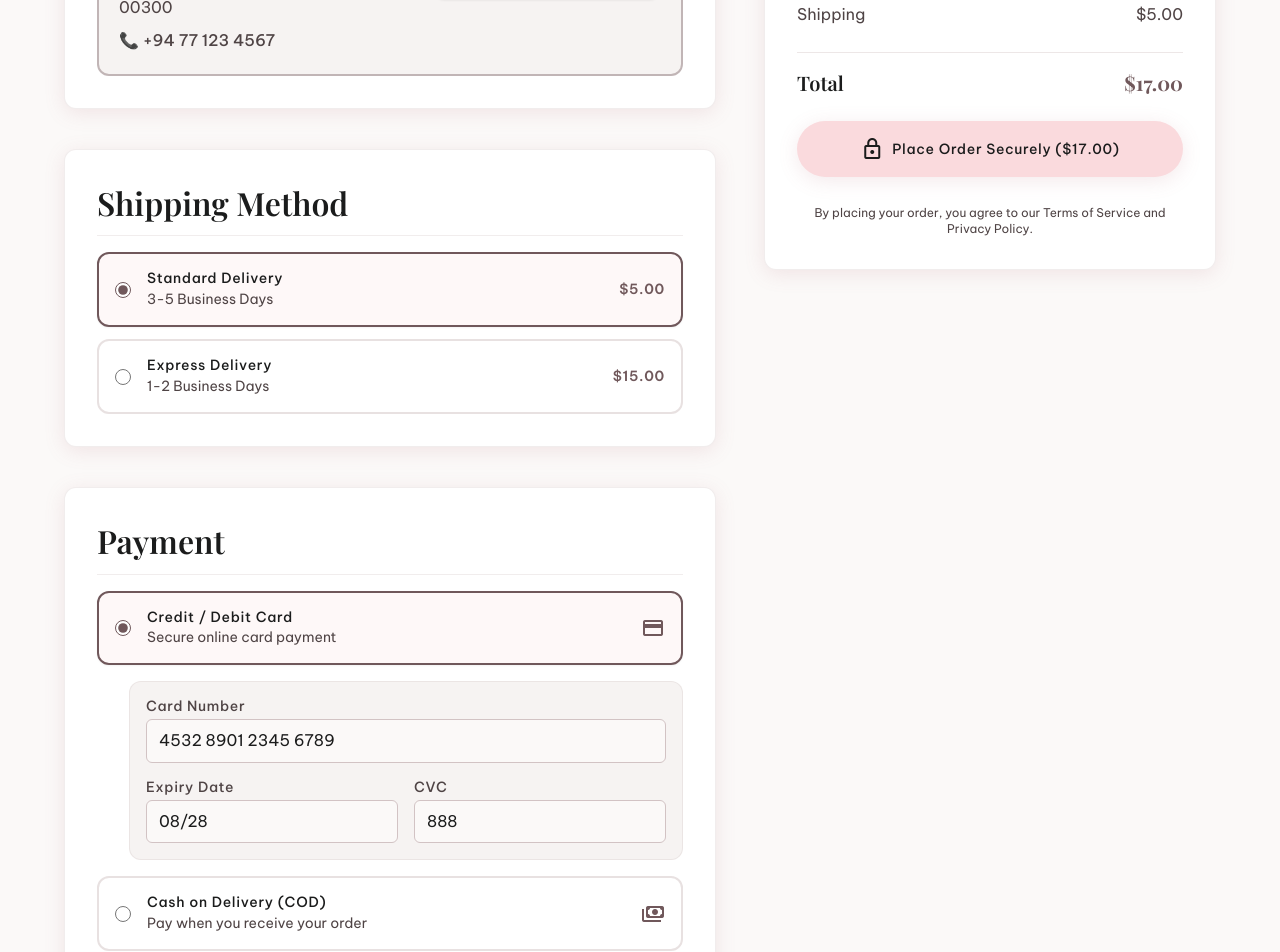
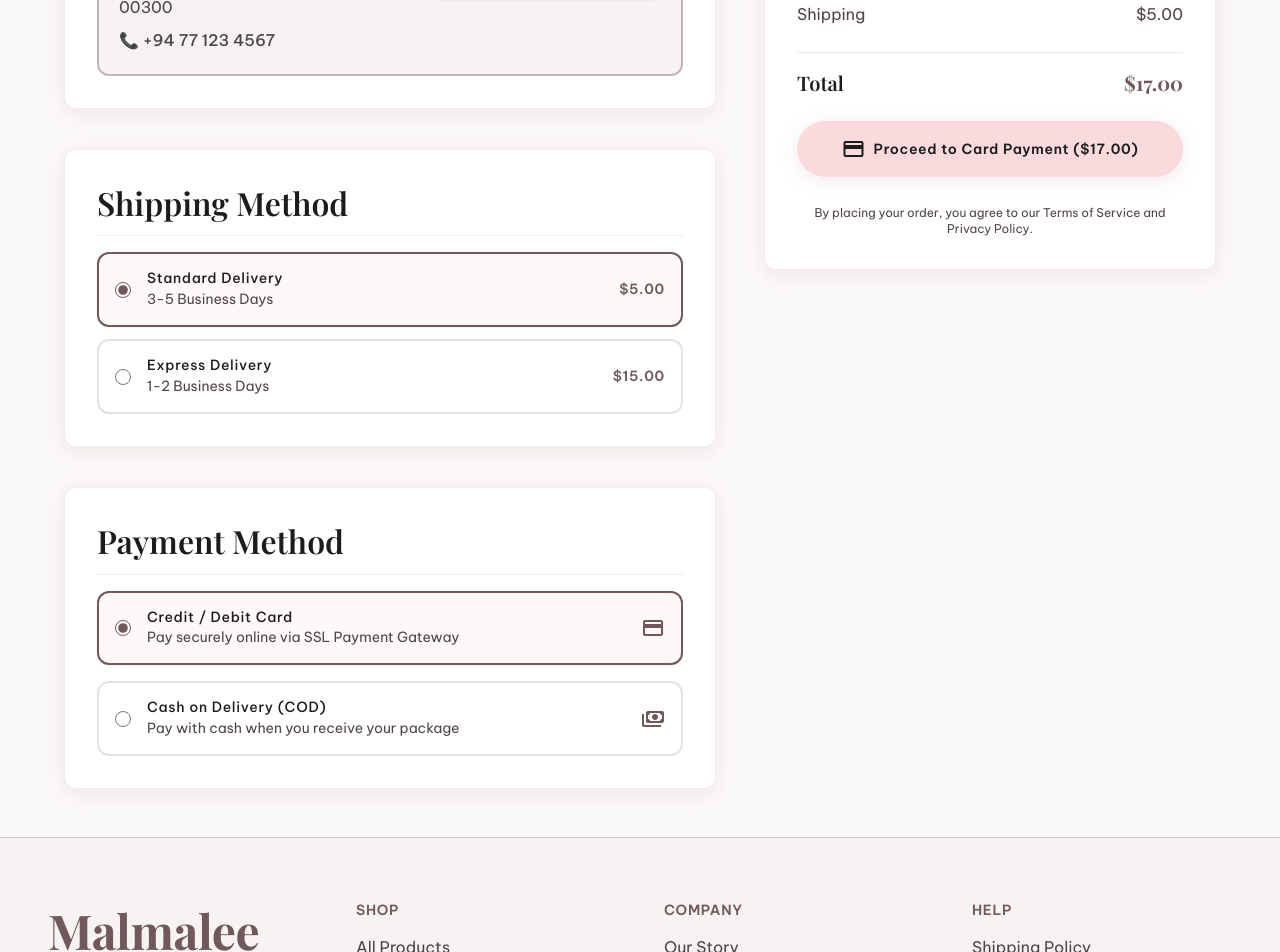
Before and after one commit to Dinisuru1230/DsoftWeb, a React (Vite) app in the folder Frontend/: page /checkout in a window 1280 px wide. Shown: the part 520-1472 px from the top of the page. Built offline with nearby package versions, Linux system fonts and the light colour scheme; a web font is replaced by a local one.

Commit message:
delevery option updated

```diff
--- a/Frontend/src/pages/Checkout.jsx
+++ b/Frontend/src/pages/Checkout.jsx
@@ -32,14 +32,10 @@ export default function Checkout() {
     city: user?.city || 'Colombo 03',
     district: user?.state || 'Western Province',
     postalCode: user?.postalCode || '00300',
-    cardNumber: '4532 8901 2345 6789',
-    cardExp: '08/28',
-    cardCvc: '888',
   });
 
   const [shippingMethod, setShippingMethod] = useState('standard');
   const [paymentMethod, setPaymentMethod] = useState('card');
-  const [ordered, setOrdered] = useState(false);
 
   const availableCities = SRI_LANKA_CITIES_BY_PROVINCE[form.district] || ALL_SRI_LANKA_CITIES;
 
@@ -58,29 +54,32 @@ export default function Checkout() {
     });
   }
 
+  // Calculate custom per-product shipping rates dynamically from items in cart
+  const maxProductStandardShipping = Math.max(
+    ...items.map((i) => (i.standardShipping !== undefined ? Number(i.standardShipping) : 5.00)),
+    5.00
+  );
+  const maxProductExpressShipping = Math.max(
+    ...items.map((i) => (i.expressShipping !== undefined ? Number(i.expressShipping) : 15.00)),
+    15.00
+  );
+
+  const standardFee = totalPrice > 50 ? 0 : maxProductStandardShipping;
+  const expressFee = maxProductExpressShipping;
+
+  const shippingCost = shippingMethod === 'express' ? expressFee : standardFee;
+  const finalTotal = totalPrice + shippingCost;
+
   function handleSubmit(e) {
     e.preventDefault();
-    setOrdered(true);
-    clearCart();
-    setTimeout(() => navigate('/account'), 2500);
-  }
-
-  const shippingCost = shippingMethod === 'express' ? 15.00 : (totalPrice > 50 ? 0 : 5.00);
-  const finalTotal = totalPrice + shippingCost;
-
-  if (ordered) {
-    return (
-      <main className="flex-grow flex items-center justify-center py-24 px-5">
-        <div className="text-center bg-surface-container-lowest p-10 rounded-2xl shadow-ambient max-w-md w-full border border-outline-variant/30">
-          <span className="material-symbols-outlined text-6xl text-primary mb-4 block">check_circle</span>
-          <h1 className="font-headline-md text-headline-md text-on-surface mb-2">Order Confirmed!</h1>
-          <p className="font-body-md text-body-md text-on-surface-variant mb-6">
-            Thank you for your order, {form.firstName} {form.lastName}. We're preparing your handcrafted items with magic!
-          </p>
-          <p className="font-label-sm text-label-sm text-outline">Redirecting to My Account...</p>
-        </div>
-      </main>
-    );
+    if (paymentMethod === 'card') {
+      // Navigate to dedicated Card Payment page with final amount
+      navigate('/checkout/payment', { state: { total: finalTotal } });
+    } else {
+      // COD selected: Clear cart and navigate directly to order confirmation page
+      clearCart();
+      navigate('/checkout/success');
+    }
   }
 
   return (
@@ -108,7 +107,7 @@ export default function Checkout() {
                 <button
                   type="button"
                   onClick={() => setIsCustomAddress(false)}
-                  className="font-label-sm text-label-sm text-primary font-bold hover:underline flex items-center gap-1"
+                  className="font-label-sm text-label-sm text-primary font-bold hover:underline flex items-center gap-1 cursor-pointer"
                 >
                   <span className="material-symbols-outlined text-[16px]">check_circle</span>
                   Use Default Saved Address
@@ -270,7 +269,7 @@ export default function Checkout() {
             )}
           </section>
 
-          {/* Shipping Method */}
+          {/* Shipping Method Section */}
           <section className="bg-surface-container-lowest rounded-xl p-6 md:p-8 shadow-ambient border border-outline-variant/30 space-y-4">
             <h2 className="font-headline-md-mobile md:font-headline-md text-headline-md-mobile md:text-headline-md text-on-background border-b border-outline-variant/30 pb-3">
               Shipping Method
@@ -296,7 +295,7 @@ export default function Checkout() {
                   <span className="block font-body-md text-body-md text-on-surface-variant text-sm mt-0.5">3-5 Business Days</span>
                 </span>
                 <span className="font-label-md text-label-md text-primary font-bold">
-                  {totalPrice > 50 ? 'FREE' : '$5.00'}
+                  {totalPrice > 50 ? 'FREE' : `$${maxProductStandardShipping.toFixed(2)}`}
                 </span>
               </label>
 
@@ -319,15 +318,17 @@ export default function Checkout() {
                   <span className="block font-label-md text-label-md text-on-background">Express Delivery</span>
                   <span className="block font-body-md text-body-md text-on-surface-variant text-sm mt-0.5">1-2 Business Days</span>
                 </span>
-                <span className="font-label-md text-label-md text-primary font-bold">$15.00</span>
+                <span className="font-label-md text-label-md text-primary font-bold">
+                  ${maxProductExpressShipping.toFixed(2)}
+                </span>
               </label>
             </div>
           </section>
 
-          {/* Payment Method Section */}
+          {/* Payment Method Selection (Clean Radio Options ONLY, no inline card fields) */}
           <section className="bg-surface-container-lowest rounded-xl p-6 md:p-8 shadow-ambient border border-outline-variant/30 space-y-4">
             <h2 className="font-headline-md-mobile md:font-headline-md text-headline-md-mobile md:text-headline-md text-on-background border-b border-outline-variant/30 pb-3">
-              Payment
+              Payment Method
             </h2>
 
             <div className="space-y-4">
@@ -349,51 +350,12 @@ export default function Checkout() {
                 />
                 <span className="ml-4 flex-grow">
                   <span className="block font-label-md text-label-md text-on-background">Credit / Debit Card</span>
-                  <span className="block font-body-md text-body-md text-on-surface-variant text-sm mt-0.5">Secure online card payment</span>
+                  <span className="block font-body-md text-body-md text-on-surface-variant text-sm mt-0.5">
+                    Pay securely online via SSL Payment Gateway
+                  </span>
                 </span>
                 <span className="material-symbols-outlined text-primary">credit_card</span>
               </label>
-
-              {/* Credit Card Details Sub-form */}
-              {paymentMethod === 'card' && (
-                <div className="p-4 bg-surface-container-low rounded-xl border border-outline-variant/30 space-y-4 ml-8">
-                  <div>
-                    <label className="font-label-md text-label-md text-on-surface-variant block mb-1">Card Number</label>
-                    <input
-                      type="text"
-                      name="cardNumber"
-                      value={form.cardNumber}
-                      onChange={handleChange}
-                      placeholder="0000 0000 0000 0000"
-                      className="w-full bg-surface-bright border border-outline-variant rounded-md px-3 py-2 font-body-md text-body-md text-on-surface focus:border-primary outline-none"
-                    />
-                  </div>
-                  <div className="grid grid-cols-2 gap-4">
-                    <div>
-                      <label className="font-label-md text-label-md text-on-surface-variant block mb-1">Expiry Date</label>
-                      <input
-                        type="text"
-                        name="cardExp"
-                        value={form.cardExp}
-                        onChange={handleChange}
-                        placeholder="MM/YY"
-                        className="w-full bg-surface-bright border border-outline-variant rounded-md px-3 py-2 font-body-md text-body-md text-on-surface focus:border-primary outline-none"
-                      />
-                    </div>
-                    <div>
-                      <label className="font-label-md text-label-md text-on-surface-variant block mb-1">CVC</label>
-                      <input
-                        type="text"
-                        name="cardCvc"
-                        value={form.cardCvc}
-                        onChange={handleChange}
-                        placeholder="123"
-                        className="w-full bg-surface-bright border border-outline-variant rounded-md px-3 py-2 font-body-md text-body-md text-on-surface focus:border-primary outline-none"
-                      />
-                    </div>
-                  </div>
-                </div>
-              )}
 
               {/* Cash on Delivery (COD) Option */}
               <label
@@ -413,7 +375,9 @@ export default function Checkout() {
                 />
                 <span className="ml-4 flex-grow">
                   <span className="block font-label-md text-label-md text-on-background">Cash on Delivery (COD)</span>
-                  <span className="block font-body-md text-body-md text-on-surface-variant text-sm mt-0.5">Pay when you receive your order</span>
+                  <span className="block font-body-md text-body-md text-on-surface-variant text-sm mt-0.5">
+                    Pay with cash when you receive your package
+                  </span>
                 </span>
                 <span className="material-symbols-outlined text-primary">payments</span>
               </label>
@@ -465,12 +429,17 @@ export default function Checkout() {
               <span className="font-title-sm text-title-sm text-primary font-bold">${finalTotal.toFixed(2)}</span>
             </div>
 
+            {/* Dynamic CTA button based on selected payment method */}
             <button
               type="submit"
-              className="w-full bg-primary-container text-on-background font-label-md text-label-md py-4 px-8 rounded-full hover:bg-primary hover:text-white transition-all duration-300 shadow-ambient flex items-center justify-center gap-2 cursor-pointer"
+              className="w-full bg-primary-container text-on-background font-label-md text-label-md py-4 px-8 rounded-full hover:bg-primary hover:text-white transition-all duration-300 shadow-ambient flex items-center justify-center gap-2 cursor-pointer font-bold"
             >
-              <span className="material-symbols-outlined text-sm">lock</span>
-              Place Order Securely (${finalTotal.toFixed(2)})
+              <span className="material-symbols-outlined text-sm">
+                {paymentMethod === 'card' ? 'credit_card' : 'check_circle'}
+              </span>
+              {paymentMethod === 'card'
+                ? `Proceed to Card Payment ($${finalTotal.toFixed(2)})`
+                : `Confirm Order with COD ($${finalTotal.toFixed(2)})`}
             </button>
 
             <p className="text-center font-body-md text-body-md text-on-surface-variant text-xs pt-1">
```
Also changed, not shown: Frontend/src/admin/pages/AddProduct.jsx (+48 -0 lines).
